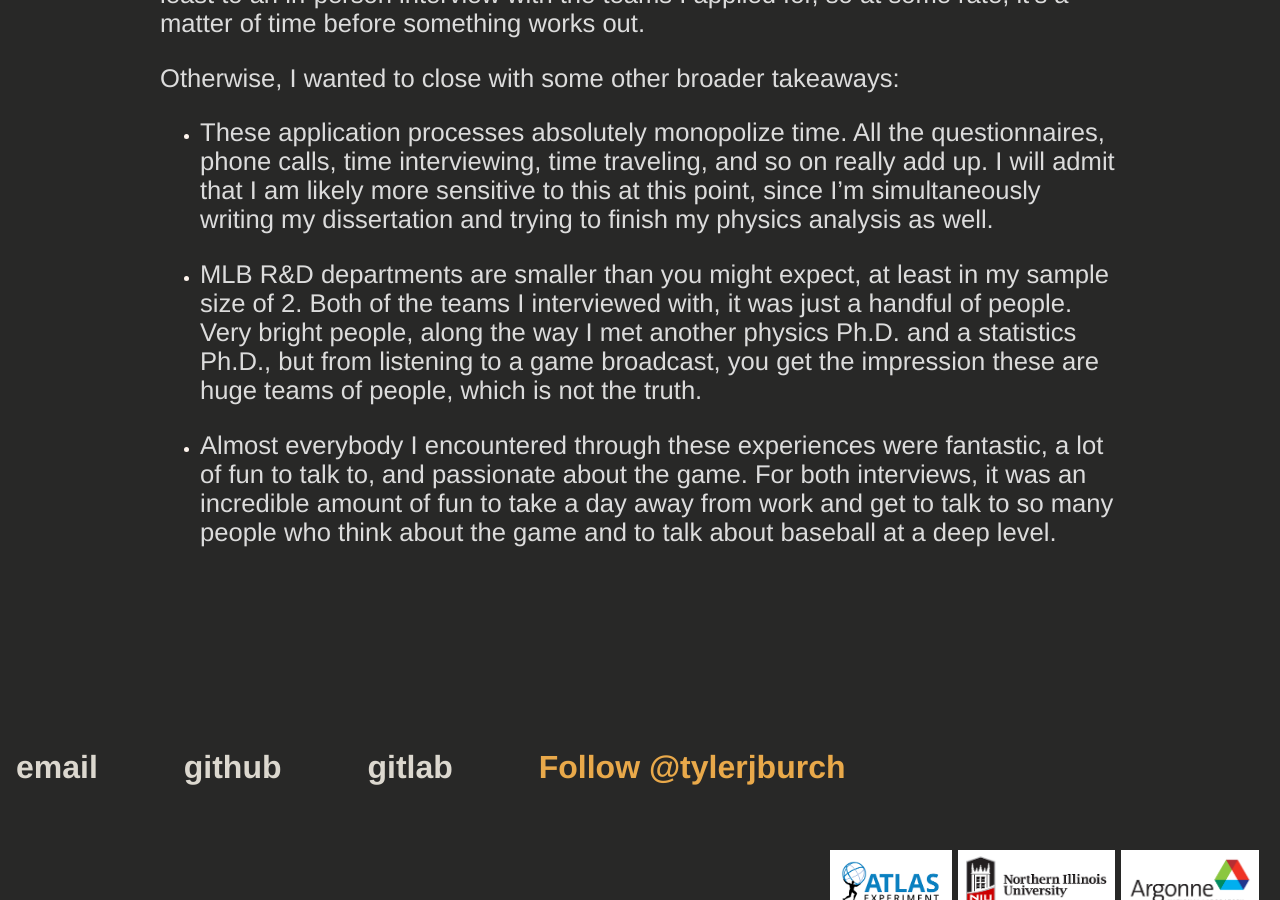
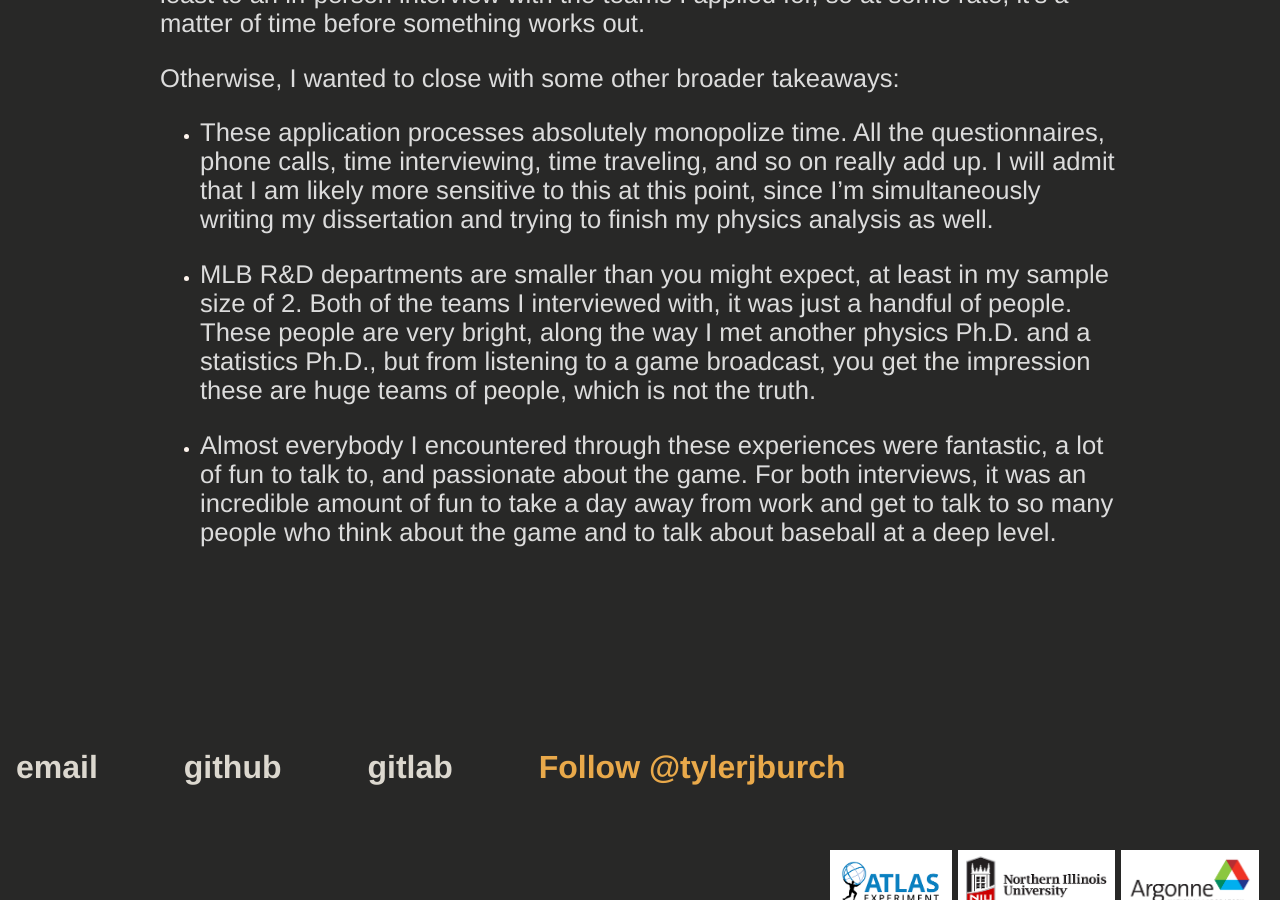
Before and after one commit to tjburch/tjburch.github.io, a Jekyll site: the page built from _posts/2020-01-27-interview-experience.md, in a window 1280 px wide and 900 px high, scrolled down 6046 px. Built offline with Jekyll 4.4.1, drawn with Linux system fonts in a browser that asks for light colours; comment, search, counter and statistics services are not loaded.

Commit message:
reword a sentence

```diff
--- a/_posts/2020-01-27-interview-experience.md
+++ b/_posts/2020-01-27-interview-experience.md
@@ -62,6 +62,6 @@ Otherwise, I wanted to close with some other broader takeaways:
 
 - These application processes absolutely monopolize time. All the questionnaires, phone calls, time interviewing, time traveling, and so on really add up. I will admit that I am likely more sensitive to this at this point, since I'm simultaneously writing my dissertation and trying to finish my physics analysis as well.
 
-- MLB R&D departments are smaller than you might expect, at least in my sample size of 2. Both of the teams I interviewed with, it was just a handful of people. Very bright people, along the way I met another physics Ph.D. and a statistics Ph.D., but from listening to a game broadcast, you get the impression these are huge teams of people, which is not the truth.
+- MLB R&D departments are smaller than you might expect, at least in my sample size of 2. Both of the teams I interviewed with, it was just a handful of people. These people are very bright, along the way I met another physics Ph.D. and a statistics Ph.D., but from listening to a game broadcast, you get the impression these are huge teams of people, which is not the truth.
 
 - Almost everybody I encountered through these experiences were fantastic, a lot of fun to talk to, and passionate about the game. For both interviews, it was an incredible amount of fun to take a day away from work and get to talk to so many people who think about the game and to talk about baseball at a deep level.
```
